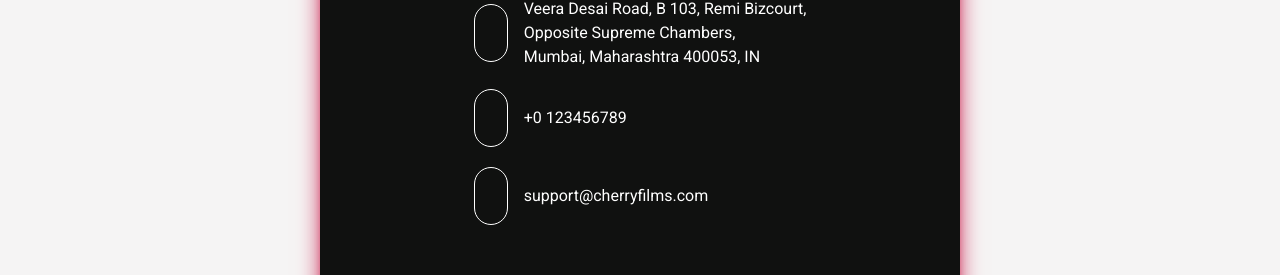
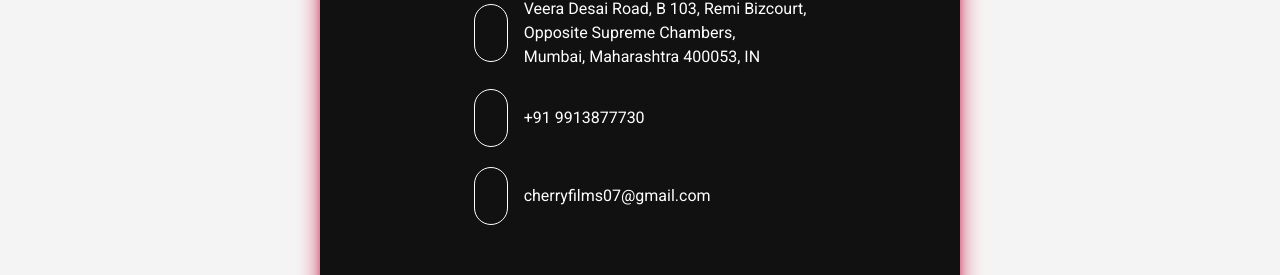
Before and after one commit to bmmangukiya/bm-films, a Next.js app: page / in a window 1280 px wide. Shown: the part 3219-3494 px from the top of the page. Built offline with nearby package versions, Linux system fonts and the light colour scheme.

Commit message:
social media and contact fixes

```diff
--- a/components/ContactUs.jsx
+++ b/components/ContactUs.jsx
@@ -24,26 +24,24 @@
         </h2>
         <div className="h-full w-full flex-1 p-10 flex flex-col gap-5 justify-start items-center text-white">
           <div className="flex-1 h-full space-y-5">
-            <div className="flex justify-start items-center gap-4">
+            <a href="https://www.bing.com/maps?osid=c0ed318f-49eb-4391-a930-3f9535a514a0&cp=19.134383~72.83181&lvl=17.17&pi=0&v=2&sV=2&form=S00027" target="_blank" title="View on Bing Maps" className="flex justify-start items-center gap-4">
               <i className="fa-solid fa-map-location-dot fa-xl text-cherry border border-white rounded-full px-4 py-7 text-center w-fit"></i>
-
-              <div className="flex flex-col justify-start items-start">
-                Veera Desai Road, B 103, Remi Bizcourt, <br /> Opposite Supreme
-                Chambers, <br /> Mumbai, Maharashtra 400053, IN
-              </div>
-            </div>
-            <div className="flex justify-start items-center gap-4">
+              Veera Desai Road, B 103, Remi Bizcourt, <br /> Opposite Supreme Chambers, <br /> Mumbai, Maharashtra 400053, IN
+            </a>
+            <a href="tel:+919913877730" target="_blank" title="Call us" className="flex justify-start items-center gap-4">
               <i className="fa-solid fa-phone fa-xl text-cherry border border-white rounded-full px-4 py-7 text-center w-fit"></i>
-              +0 123456789
-            </div>
-            <div className="flex justify-start items-center gap-4">
+              +91 9913877730
+            </a>
+            <a href="mailto:cherryfilms07@gmail.com" target="_blank" title="Send us an email" className="flex justify-start items-center gap-4">
               <i className="fa-solid fa-envelope fa-xl text-cherry border border-white rounded-full px-4 py-7 text-center w-fit"></i>
-              support@cherryfilms.com
-            </div>
+              cherryfilms07@gmail.com
+            </a>
           </div>
         </div>
       </div>
-    </section>
+
+
+    </section >
   );
 };
 
--- a/lib/constant.js
+++ b/lib/constant.js
@@ -2,23 +2,23 @@
   {
     name: "Instagram",
     icon: "instagram",
-    link: "https://www.instagram.com/example/",
+    link: "https://www.instagram.com/cherryfilms7/",
   },
   {
     name: "Facebook",
     icon: "facebook",
-    link: "https://www.facebook.com/example/",
+    link: "https://www.facebook.com/cherryfilms7",
   },
-  { name: "Twitter", icon: "twitter", link: "https://twitter.com/example/" },
+  // { name: "Twitter", icon: "twitter", link: "https://twitter.com/example/" },
   {
     name: "LinkedIn",
     icon: "linkedin",
-    link: "https://www.linkedin.com/in/example/",
+    link: "https://www.linkedin.com/company/cherryfilms",
   },
   {
     name: "YouTube",
     icon: "youtube",
-    link: "https://www.youtube.com/user/example/",
+    link: "https://www.youtube.com/@CherryFilms07",
   },
 ];
 
```
